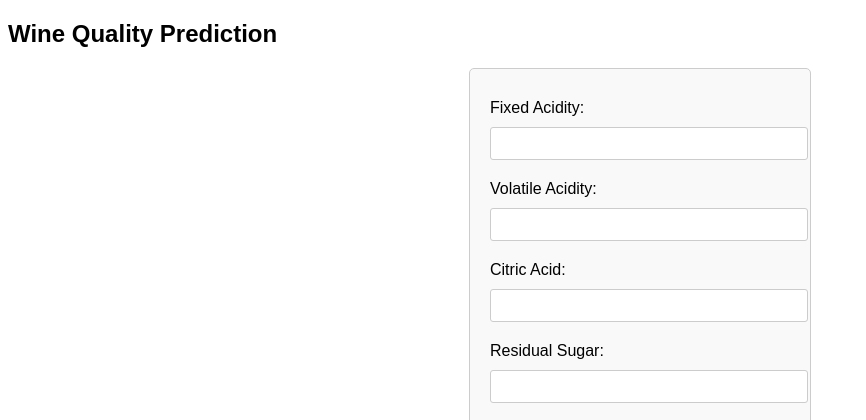
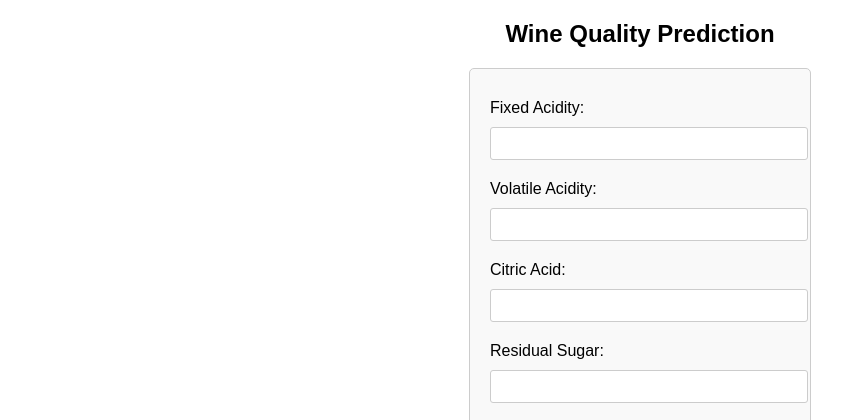
Before and after one commit to sansh72/Wine-prediction, a Flask app: page / in a window 1280 px wide. Shown: the top 420 px of the page, without its empty margins (0-866 px from the left). Run offline with Flask 3, Linux system fonts and the light colour scheme; parts of the project's set-up code (start-up, migrations or seed data) failed here and were passed over.

Commit message:
Update index.html

```diff
--- a/templates/index.html
+++ b/templates/index.html
@@ -5,6 +5,9 @@
     <meta name="viewport" content="width=device-width, initial-scale=1.0">
     <title>Wine Quality Prediction</title>
     <style>
+        h2 {
+        text-align: center;  /* Center the heading */
+        }
         body {
             font-family: Arial, sans-serif;
         }
```
